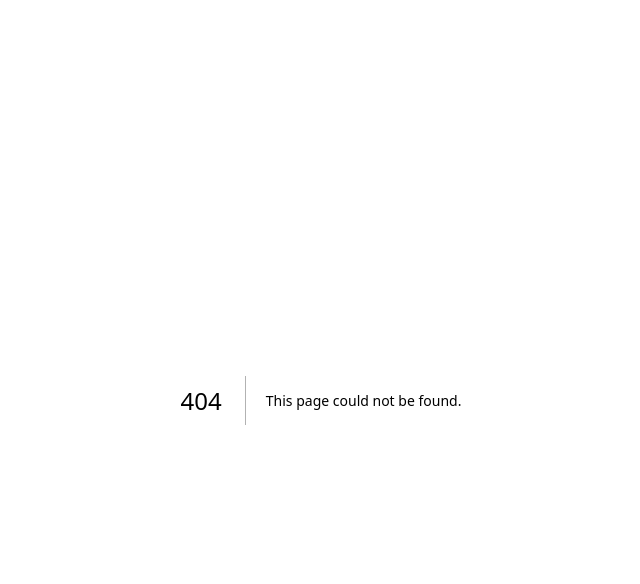
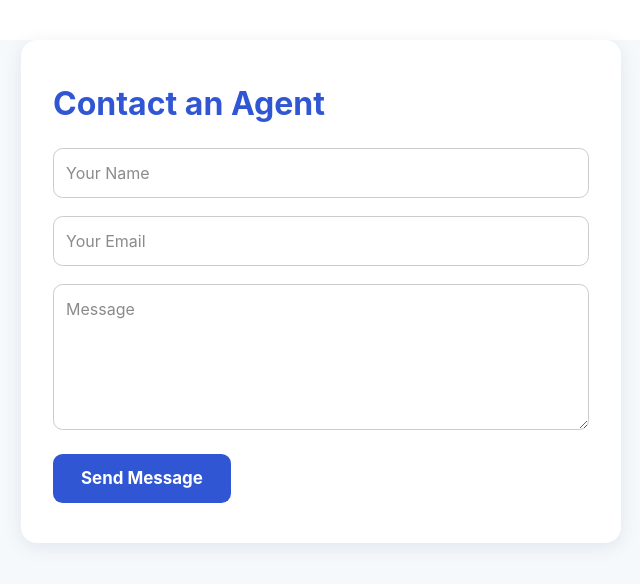
Before and after one commit to t41haa/real-estate-pro, a Next.js app: page /contact in a window 1280 px wide. Before the commit this address had no page. Shown: the top 584 px of the page, without its empty margins (319-959 px from the left). Built offline with nearby package versions, Linux system fonts and the light colour scheme.

Commit message:
Create page.tsx

```diff
--- /dev/null
+++ b/app/contact/page.tsx
@@ -0,0 +1,37 @@
+"use client";
+import React from "react";
+
+export default function ContactPage() {
+  return (
+    <main style={{ fontFamily: "Inter,sans-serif", minHeight: "100vh", background: "#F6F9FB" }}>
+      <section style={{
+        maxWidth: 600, margin: "40px auto", background: "#fff",
+        padding: "40px 32px", borderRadius: "1rem",
+        boxShadow: "0 4px 18px rgba(32,64,128,0.10)"
+      }}>
+        <h1 style={{ fontSize: "2rem", fontWeight: 700, color: "#3056D3", marginBottom: 20 }}>
+          Contact an Agent
+        </h1>
+        <form>
+          <input type="text" placeholder="Your Name" style={{
+            width: "100%", padding: "12px", marginBottom: 18,
+            borderRadius: "0.6rem", border: "1px solid #ccc", fontSize: "1rem"
+          }} />
+          <input type="email" placeholder="Your Email" style={{
+            width: "100%", padding: "12px", marginBottom: 18,
+            borderRadius: "0.6rem", border: "1px solid #ccc", fontSize: "1rem"
+          }} />
+          <textarea placeholder="Message" rows={5} style={{
+            width: "100%", padding: "12px", marginBottom: 18,
+            borderRadius: "0.6rem", border: "1px solid #ccc", fontSize: "1rem"
+          }} />
+          <button type="submit" style={{
+            background: "#3056D3", color: "#fff", fontWeight: "bold",
+            padding: "12px 28px", borderRadius: "0.6rem",
+            border: "none", fontSize: "1.06rem"
+          }}>Send Message</button>
+        </form>
+      </section>
+    </main>
+  );
+}
```
